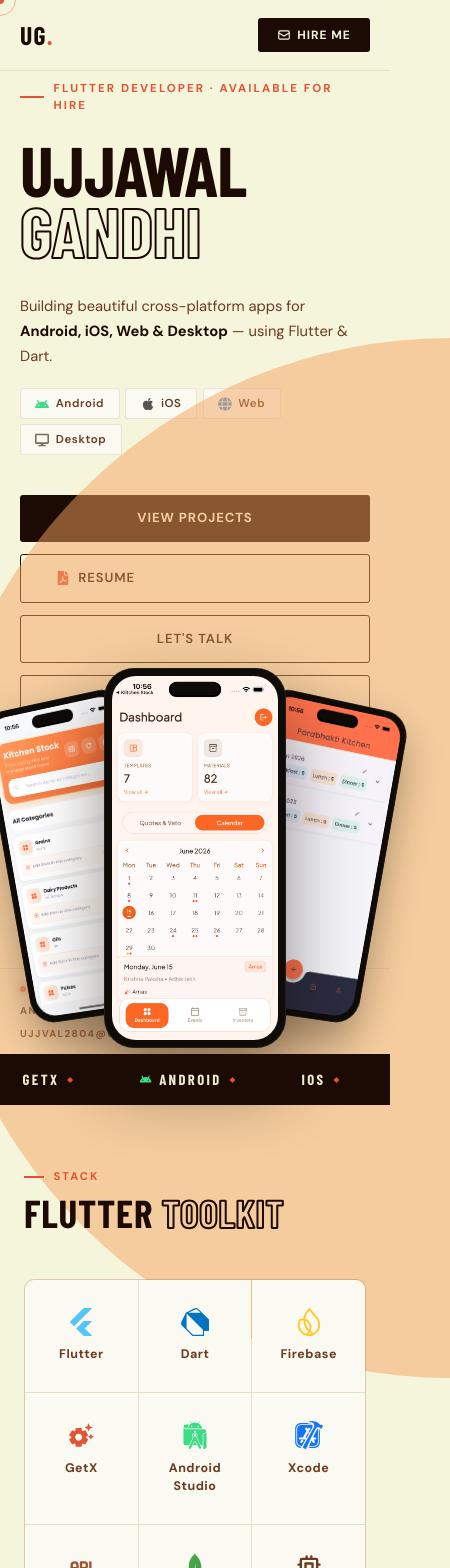
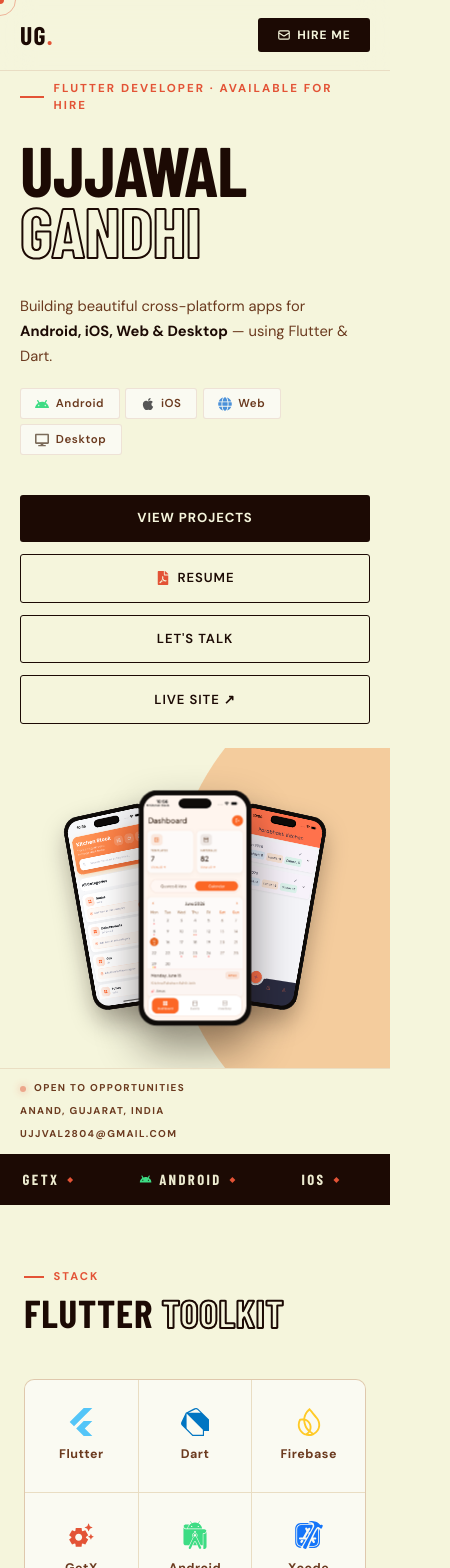
Before and after one commit to UjjvalGandhi/my_portfolio, a Next.js app in the folder nextjs/: page / in a window 390 px wide. Shown: the top 1568 px of the page, 450 px wide, since content can reach past the window. Built offline with nearby package versions, Linux system fonts and the light colour scheme; a web font is replaced by a local one.

Commit message:
responsive

```diff
--- a/nextjs/app/globals.css
+++ b/nextjs/app/globals.css
@@ -58,11 +58,18 @@ body {
   }
   .hero-right-panel {
     width: 100% !important;
-    height: 220px !important;
+    height: 360px !important;
     flex-direction: row !important;
     justify-content: center !important;
-    gap: 2rem !important;
-    padding: 1.5rem 2rem !important;
+    padding: 1rem !important;
+    overflow: hidden !important;
+  }
+  .phone-fan { transform: scale(0.72); }
+  .hero-circle {
+    width: 300px !important;
+    height: 600px !important;
+    border-radius: 600px 0 0 600px !important;
+    right: -40px !important;
   }
   .hero-right-tag { font-size: 1.2rem !important; text-align: left !important; }
   .hero-name-size { font-size: clamp(3.8rem, 16vw, 6rem) !important; }
@@ -86,6 +93,9 @@ body {
   .sk-grid-cols { grid-template-columns: repeat(3, 1fr) !important; }
   .sec-title-size { font-size: clamp(2.2rem, 10vw, 3.5rem) !important; }
   .cta-stack { flex-direction: column !important; width: 100% !important; }
-  .cta-stack > * { width: 100% !important; text-align: center !important; }
+  .cta-stack > * { width: 100% !important; text-align: center !important; justify-content: center !important; }
   .plat-wrap { gap: .35rem !important; }
+  .hero-right-panel { height: 320px !important; }
+  .phone-fan { transform: scale(0.62); }
+  .hero-circle { width: 260px !important; height: 520px !important; border-radius: 520px 0 0 520px !important; }
 }
--- a/nextjs/components/Hero.tsx
+++ b/nextjs/components/Hero.tsx
@@ -28,7 +28,7 @@ export default function Hero() {
     document.querySelector(id)?.scrollIntoView({ behavior: "smooth", block: "start" });
 
   return (
-    <section id="hero" style={{ minHeight:"92vh", display:"grid", gridTemplateColumns:"1fr auto", gridTemplateRows:"1fr auto", paddingTop:0 }}>
+    <section id="hero" style={{ minHeight:"92vh", maxWidth:1600, margin:"0 auto", display:"grid", gridTemplateColumns:"1fr auto", gridTemplateRows:"1fr auto", paddingTop:0 }}>
 
       {/* ── LEFT ── */}
       <div className="hero-left-pad" style={{ background:"var(--bg)", padding:"6.5rem 3rem 2.5rem", display:"flex", flexDirection:"column", justifyContent:"flex-start", position:"relative", overflow:"hidden" }}>
@@ -69,10 +69,10 @@ export default function Hero() {
       <motion.div className="hero-right-panel"
         initial={{ opacity:0, x:60 }} animate={{ opacity:1, x:0 }}
         transition={{ duration:0.8, delay:0.2, ease:"easeOut" }}
-        style={{ width:"34vw", background:"transparent", position:"relative", display:"flex", flexDirection:"column", alignItems:"center", justifyContent:"center", padding:"2rem" }}
+        style={{ width:"clamp(360px, 38%, 560px)", background:"transparent", position:"relative", display:"flex", flexDirection:"column", alignItems:"center", justifyContent:"center", padding:"2rem" }}
       >
         {/* half-circle backdrop, anchored to right edge, behind phones */}
-        <div style={{ position:"absolute", right:-60, top:"50%", transform:"translateY(-50%)", width:520, height:1040, borderRadius:"1040px 0 0 1040px", background:"var(--sand)", opacity:0.5, zIndex:0, pointerEvents:"none" }} />
+        <div className="hero-circle" style={{ position:"absolute", right:-60, top:"50%", transform:"translateY(-50%)", width:520, height:1040, borderRadius:"1040px 0 0 1040px", background:"var(--sand)", opacity:0.5, zIndex:0, pointerEvents:"none" }} />
 
         {/* ── 3D PHONE FAN ── */}
         <div className="phone-fan" style={{ position:"relative", zIndex:1, width:"100%", height:"100%", display:"flex", alignItems:"center", justifyContent:"center", perspective:"1400px" }}>
```
